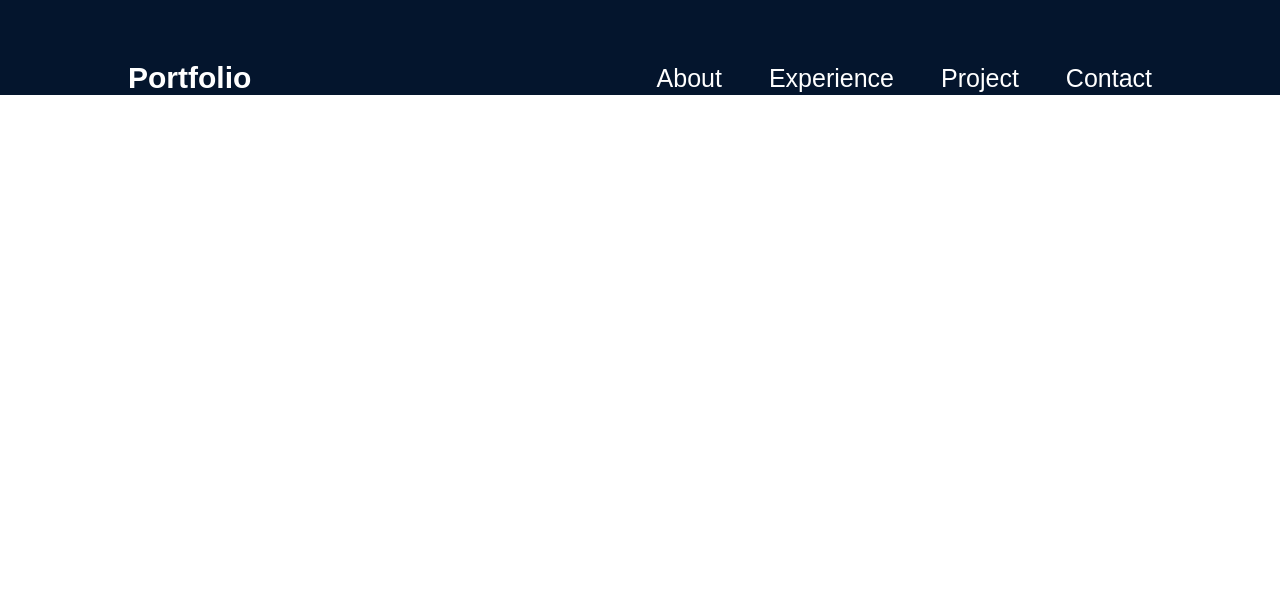
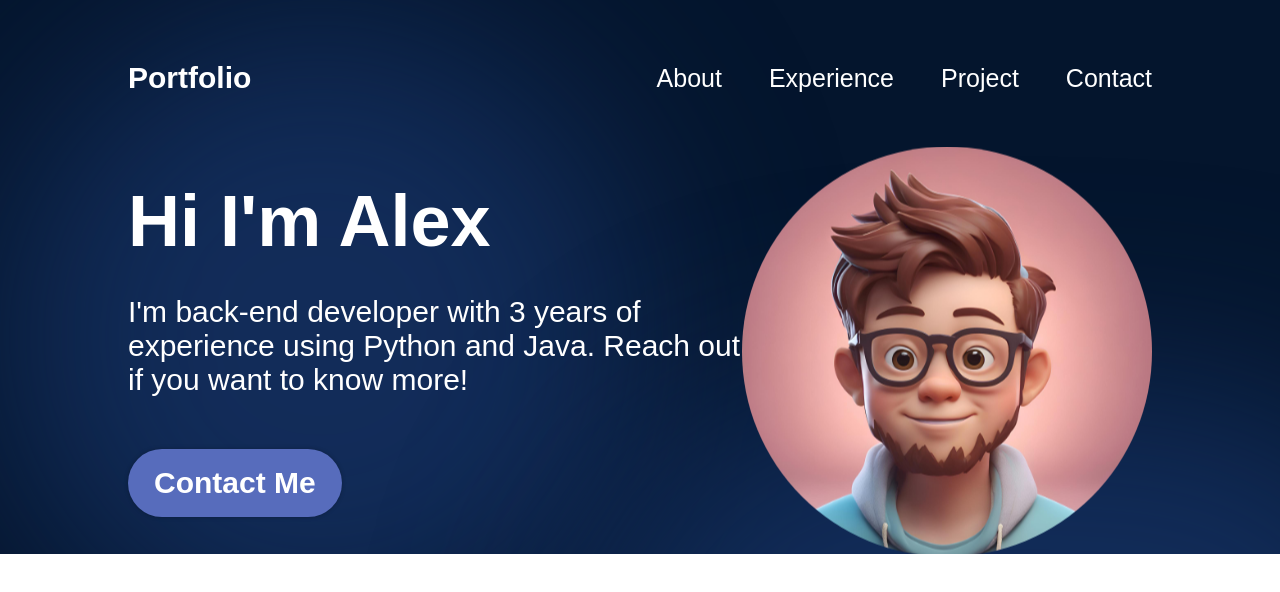
Before and after one commit to alexbalak21/Portofolio-React, a React (Vite) app: page / in a window 1280 px wide. Shown: the top 592 px of the page. Built offline with nearby package versions, Linux system fonts and the light colour scheme.

Commit message:
Hero section done

```diff
--- a/src/App.jsx
+++ b/src/App.jsx
@@ -1,10 +1,12 @@
 import "./App.css"
+import Hero from "./components/Hero"
 import Navbar from "./components/Navbar"
 
 function App() {
   return (
     <div className="app">
       <Navbar />
+      <Hero />
     </div>
   )
 }
--- /dev/null
+++ b/src/components/Hero.jsx
@@ -0,0 +1,24 @@
+import React from "react"
+import hero from "../assets/hero.jpg"
+
+function Hero() {
+  return (
+    <section className="hero__container">
+      <div className="hero__content">
+        <h1 className="hero__title">Hi I'm Alex</h1>
+        <p className="hero__description">
+          I'm back-end developer with 3 years of experience using Python and
+          Java. Reach out if you want to know more!
+        </p>
+        <a href="mailto:mymail@email.com" className="hero__contactBtn">
+          Contact Me
+        </a>
+      </div>
+      <img src={hero} alt="Picture of me" className="hero__img" />
+      <div className="hero__topBlur"></div>
+      <div className="hero__bottomBlur"></div>
+    </section>
+  )
+}
+
+export default Hero
```
